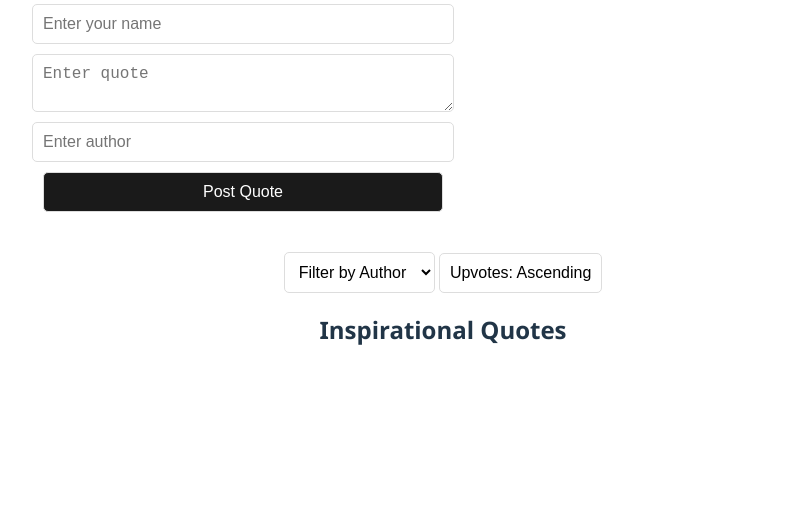
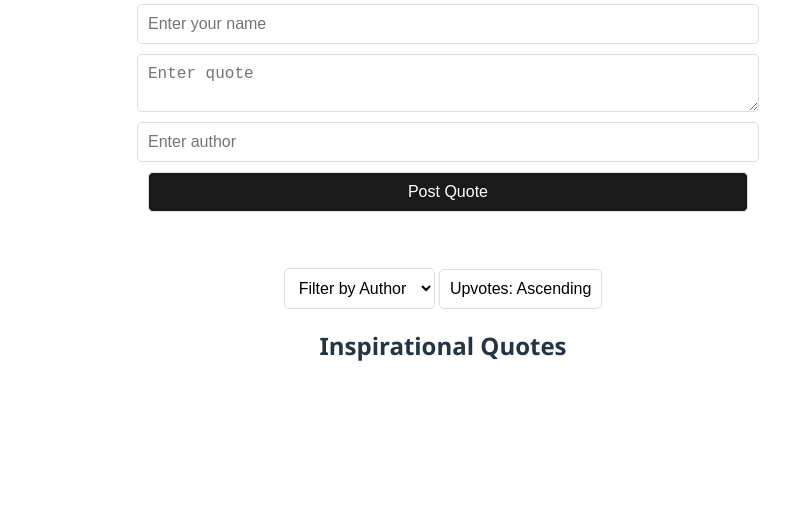
Before and after one commit to kwingham/motivating-quotes, a website built with Vite: page client/index.html in a window 1280 px wide. Shown: the part 274-800 px from the top of the page, without its empty margins (197-999 px from the left). Built offline with nearby package versions, Linux system fonts and the light colour scheme; no server answers.

Commit message:
corrective change styling

```diff
--- a/client/style.css
+++ b/client/style.css
@@ -28,6 +28,9 @@ form {
   align-items: center;
   margin-bottom: 30px;
   width: 100%;
+  max-width: 400px;
+  padding: 1rem;
+  margin-left: 5cm; /* Add this line to shift the form to the right */
 }
 
 form input,
@@ -37,7 +40,6 @@ form button {
   padding: 10px;
   font-size: 1rem;
   width: 100%;
-  max-width: 400px;
   border: 1px solid #ddd;
   border-radius: 5px;
 }
```
